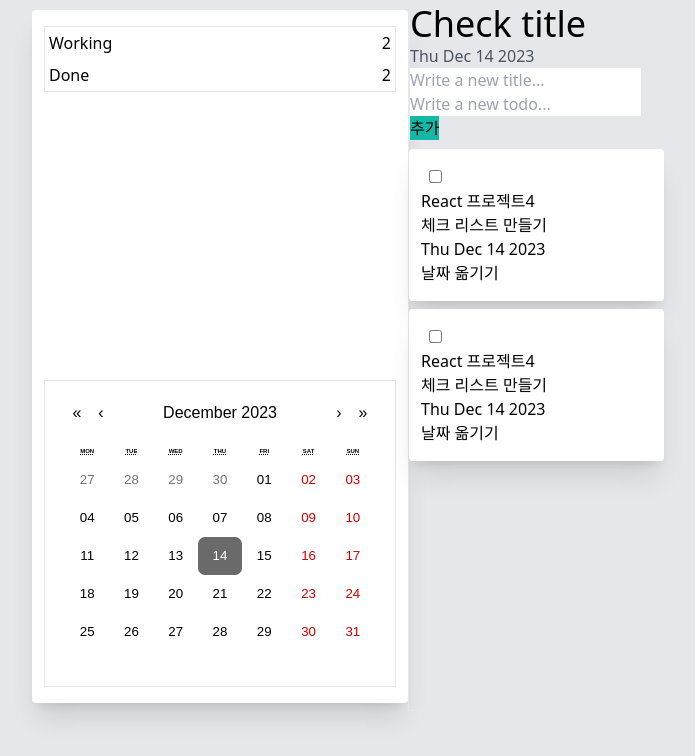
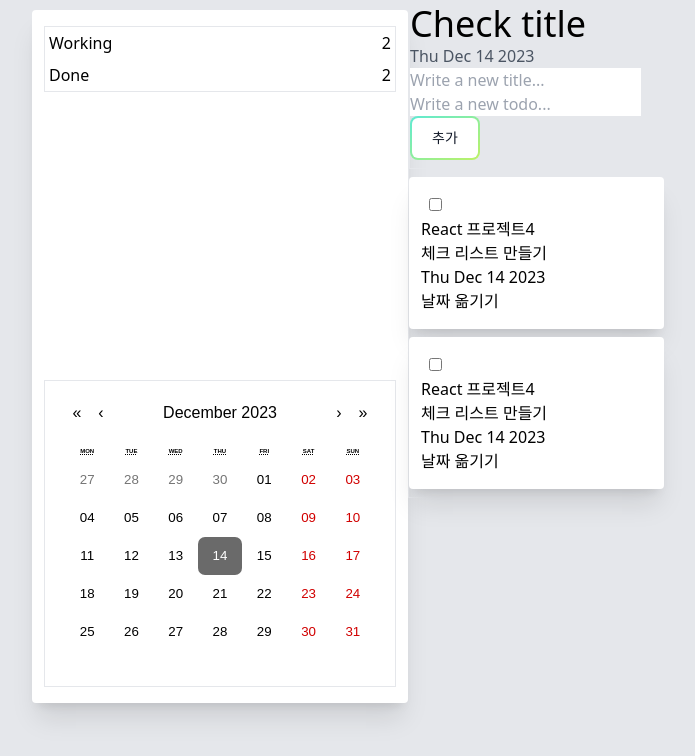
Before and after one commit to woorifisa-service-dev-2nd/frontend-3rd-CheckCalendar, a React (Vite) app: page / in a window 1280 px wide. Shown: the top 756 px of the page, without its empty margins (320-1015 px from the left). Built offline with nearby package versions, Linux system fonts and the light colour scheme.

Commit message:
입력오류 수정

```diff
--- a/src/App.jsx
+++ b/src/App.jsx
@@ -5,6 +5,7 @@
 import Calendar from './components/MyCalendar';
 import CheckListContainer from './components/CheckListContainer';
 import Title from './components/Title';
+import DetailBody from './layouts/DetailBody';
 
 const dummyTodos = [
 	{
@@ -72,31 +73,33 @@
 
 
 	/*CheckList Item 수정 동작 */
-	const UpdateList = ({id, date, title, summary, checked})=>{
+	const UpdateList = ({ id, date, title, summary, checked }) => {
 		const updatedItem = {
 			id: id,
-			date : date,
+			date: date,
 			title: title,
 			summary: summary,
 			checked: checked,
 		}
-		console.log(updatedItem);
-		const updatedList = lists.map(list=>list.id === id ? updatedItem : list)
+		const updatedList = lists.map(list => list.id === id ? updatedItem : list)
 		setDList(updatedList);
 	}
 
 
 	/*Side - Chalendar 동작 */
 	const addTodoHandler = ({ title, summary }) => {
+		let checked = "false"
+		if (status == "Done") checked = true;
 		const newList = {
 			id: self.crypto.randomUUID(),
 			date: date,
 			title,
 			summary,
-			checked: false
+			checked
 		};
 
 		const updatedLists = [...lists, newList];
+		console.log(updatedLists);
 		setDList(updatedLists);
 	};
 
@@ -108,18 +111,20 @@
 		setStauts(updatedStatus);
 	};
 
+
 	let printList = ''; // 최종적으로 props 보낼 체크리스트 데이터들
 	let workingNum = '0';  // working 해야하는 리스트 개수
 	let doneNum = '0'; // done 된 리스트 개수
 
 	if (status == 'Working') {
 		printList = lists.filter((list) => list.checked == false && list.date == date);
+		console.log(printList);
 		const done = lists.filter((list) => list.checked == true && list.date == date);
 		workingNum = printList.length;
 		doneNum = done.length;
 	} else if (status == 'Done') {
 		printList = lists.filter((list) => list.checked == true && list.date == date);
-		const work = lists.filter((list) => list.checked == true && list.date == date);
+		const work = lists.filter((list) => list.checked == false && list.date == date);
 		doneNum = printList.length;
 		workingNum = work.length;
 	}
@@ -137,13 +142,15 @@
 						<Calendar onChange={getCalendarDate} />
 					</div>
 				</WhiteBox>
-				<div id='body' className='border-[1px]'>
-					<div id='header' className='border-[1px]'>
-						<Title onAdd={addTodoHandler} date={date}/>
+				<DetailBody>
+					<div id='body' className='border-[1px]'>
+						<div id='header' className='border-[1px]'>
+							<Title onAdd={addTodoHandler} date={date} />
+						</div>
+						<CheckListContainer checkList={printList} onUpdate={UpdateList} id='list con' className='border-[1px]'>
+						</CheckListContainer>
 					</div>
-					<CheckListContainer checkList={printList} onUpdate={UpdateList} id='list con' className='border-[1px]'>
-					</CheckListContainer>
-				</div>
+				</DetailBody>
 
 			</div>
 		</DefaultLayout>
--- a/src/components/CheckListItem.jsx
+++ b/src/components/CheckListItem.jsx
@@ -6,7 +6,6 @@
 	const [summary, setSummary] = useState(item.summary);
 	const [date, setDate] = useState(item.date);
 	const [checked, setCheck] = useState(item.checked);
-	const [disabled, setDisable] = useState(false);
 	const[isUpdate, setUpdate] = useState(true); //true: input 태그로 표시 false: p 태그로 표시
 
 
--- a/src/components/Title.jsx
+++ b/src/components/Title.jsx
@@ -31,10 +31,12 @@
 				value={summary}
 				onChange={(event) => setSummary(event.target.value)}
 			/>
-			<button className='bg-teal-500 decoration-white rounded-30 bg-origin-padding'
+			<button className="relative inline-flex items-center justify-center p-0.5 mb-2 me-2 overflow-hidden text-sm font-medium text-gray-900 rounded-lg group bg-gradient-to-br from-teal-300 to-lime-300 group-hover:from-teal-300 group-hover:to-lime-300 dark:text-white dark:hover:text-gray-900 focus:ring-4 focus:outline-none focus:ring-lime-200 dark:focus:ring-lime-800"
 				onClick={onAddTodo}
 				disabled={!checkAdd}>
-				추가
+				<span className="relative px-5 py-2.5 transition-all ease-in duration-75 bg-white dark:bg-gray-900 rounded-md group-hover:bg-opacity-0">
+					추가
+				</span>
 			</button>
 		</div>
 	);
--- /dev/null
+++ b/src/layouts/DetailBody.jsx
@@ -0,0 +1,11 @@
+import React from 'react'
+
+const DetailBody = ({ children }) => {
+  return (
+    <div className='mx-'>
+        { children }
+    </div>
+  )
+}
+
+export default DetailBody
```
